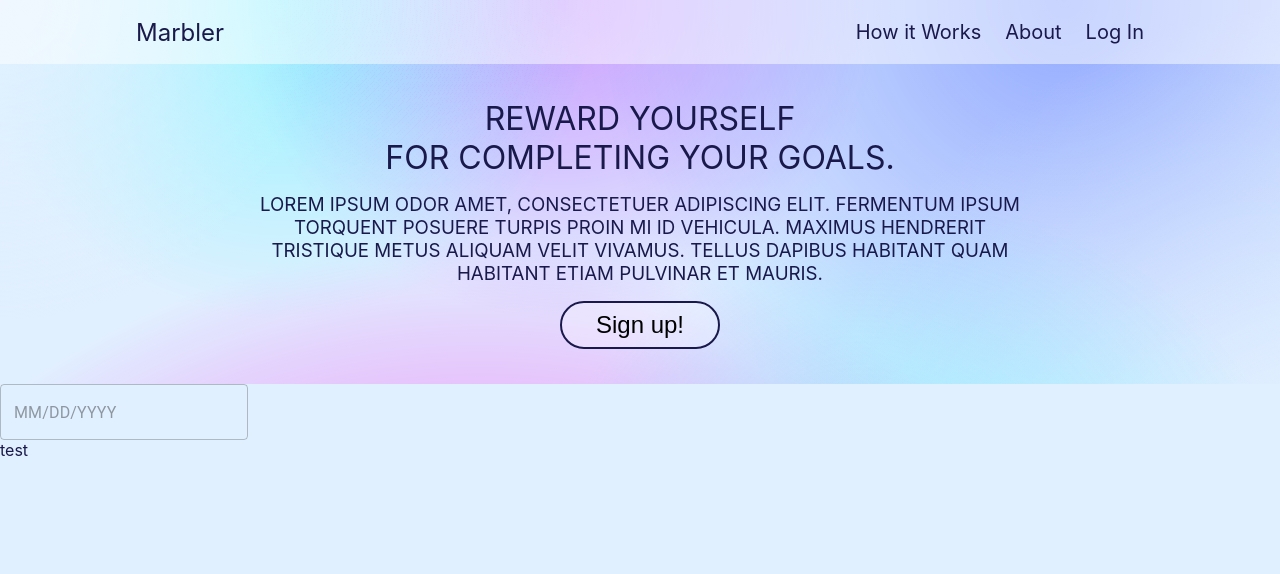
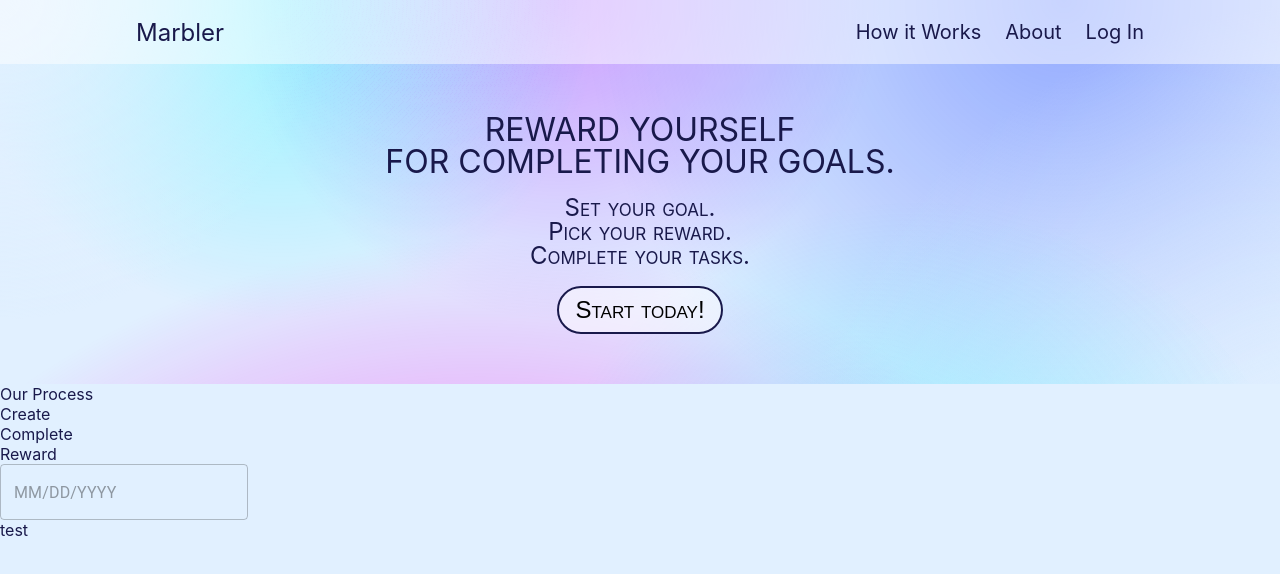
Before and after one commit to evan-baron/goal-calendar-react-app, a React (Create React App) app: page / in a window 1280 px wide. Shown: the top 574 px of the page. Built offline with nearby package versions, Linux system fonts and the light colour scheme.

Commit message:
various changes

```diff
--- a/src/App.js
+++ b/src/App.js
@@ -8,6 +8,14 @@ const App = () => {
     <>
       <Navbar />
       <Header />
+      <div>
+        <div>Our Process</div>
+        <div>
+          <div>Create</div>
+          <div>Complete</div>
+          <div>Reward</div>
+        </div>
+      </div>
       <Calendar />
     </>
   )
--- a/src/components/Header/Header.css
+++ b/src/components/Header/Header.css
@@ -3,11 +3,12 @@
     position: relative;
     display: flex;
     flex-direction: column;
-    justify-content: center;
-    gap: 1rem;
+    justify-content: space-evenly;
+    /* gap: 1rem; */
     align-items: center;
     height: 20rem;
     margin: 0;
+    padding: 2rem 0;
     overflow: hidden;
 }
 .hero-text {
@@ -15,14 +16,17 @@
     text-transform: uppercase;
     font-weight: normal;
     width: 50%;
+    line-height: 1;
     margin: 0;
     padding: 0;
 }
 .hero-description {
     text-align: center;
-    text-transform: uppercase;
+    font-size: 1.5rem;
+    font-variant: small-caps;
     font-weight: normal;
     width: 60%;
+    line-height: 1;
     margin: 0;
     padding: 0;
 }
@@ -30,15 +34,16 @@
 button {
     position: relative;
     height: 3rem;
-    width: 10rem;
     font-size: 1.5rem;
+    font-variant: small-caps;
     color: (25, 25, 75);
-    background-color: rgba(255, 255, 255, .25);
+    background-color: rgba(255, 255, 255, .5);
     border: 2px solid rgb(25, 25, 75);
     border-radius: 1.5rem;
+    padding: 0 1rem;
 }
 
 button:hover {
-    background-color: rgba(255, 255, 255, .5);
+    background-color: rgba(255, 255, 255, .75);
     cursor: pointer;
 }
--- a/src/components/Header/Header.js
+++ b/src/components/Header/Header.js
@@ -8,8 +8,10 @@ const Header = () => {
         <HeaderBackground />
         <header className='header'>
             <h1 className='hero-text'>Reward yourself<br></br>for completing your goals.</h1>
-            <h3 className='hero-description'>Lorem ipsum odor amet, consectetuer adipiscing elit. Fermentum ipsum torquent posuere turpis proin mi id vehicula. Maximus hendrerit tristique metus aliquam velit vivamus. Tellus dapibus habitant quam habitant etiam pulvinar et mauris.</h3>
-            <button>Sign up!</button>
+            <h3 className='hero-description'>Set your goal.<br></br>Pick your reward.<br></br>Complete your tasks.</h3>
+            {/* <h3 className='hero-description'>Create your very own personalized goal calendar! Pick something you'd like to reward yourself with. Set a number of marbles you'll need to collect in order to earn the reward, making it as easy or challenging as you'd like. Then assign yourself tasks to complete each day, each with their own marble value.</h3> */}
+            {/* <h3 className='hero-description'>Complete the tasks, collect your marbles, earn your reward!</h3> */}
+            <button>Start today!</button>
         </header>
     </>
   )
```
